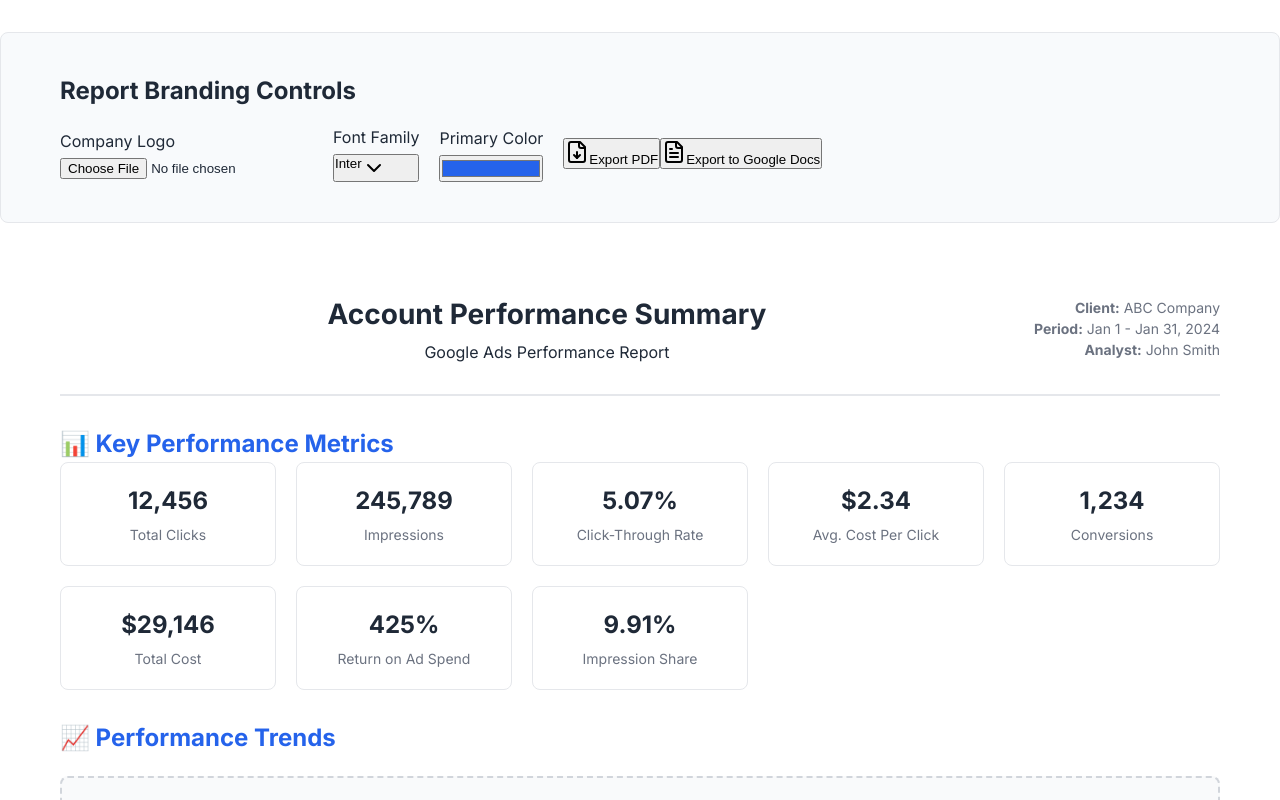
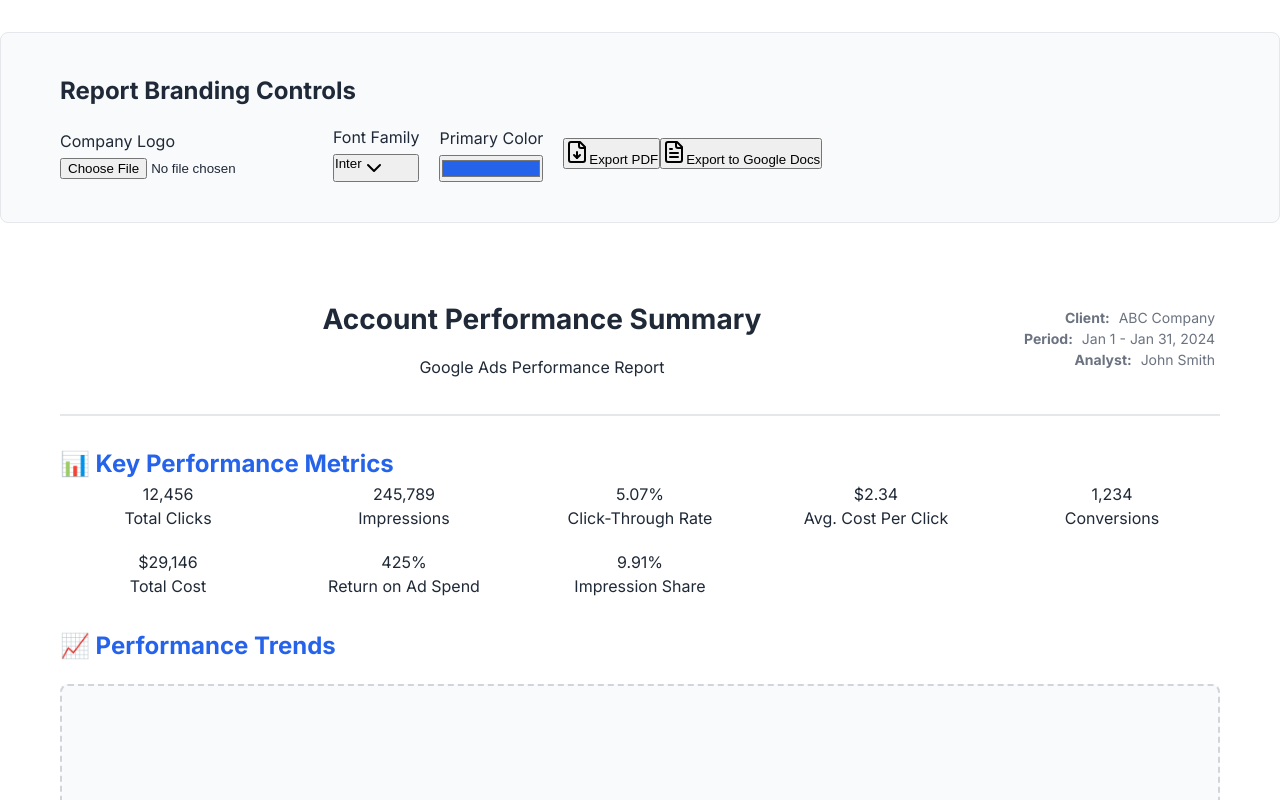
Before and after one commit to akashFairpe/ads-report-studio, a React (Vite) app: page /account-performance in a window 1280 px wide. Shown: the top 800 px of the page. Built offline with nearby package versions, Linux system fonts and the light colour scheme.

Commit message:
Fix broken report
The report is broken and needs to be fixed. The specific issue is not detailed, but the AI will investigate and rectify the problem to ensure the report functions correctly.

```diff
--- a/src/pages/AccountPerformance.tsx
+++ b/src/pages/AccountPerformance.tsx
@@ -54,9 +54,130 @@ const AccountPerformance = () => {
 
   return (
     <div className="min-h-screen bg-background" style={reportStyle}>
+      <style>{`
+        .branding-controls {
+          background: #f8fafc;
+          padding: 20px;
+          margin-bottom: 20px;
+          border-radius: 8px;
+          border: 1px solid #e5e7eb;
+        }
+
+        .branding-row {
+          display: flex;
+          gap: 20px;
+          align-items: center;
+          flex-wrap: wrap;
+        }
+
+        .branding-item {
+          display: flex;
+          flex-direction: column;
+          gap: 5px;
+        }
+
+        .report-header {
+          display: flex;
+          align-items: center;
+          justify-content: space-between;
+          padding: 30px 0;
+          border-bottom: 2px solid #e5e7eb;
+          margin-bottom: 30px;
+        }
+
+        .logo-section img {
+          max-height: 60px;
+          max-width: 200px;
+        }
+
+        .report-title {
+          text-align: center;
+          flex-grow: 1;
+        }
+
+        .report-title h1 {
+          font-size: 28px;
+          font-weight: 700;
+          margin-bottom: 5px;
+        }
+
+        .report-meta {
+          text-align: right;
+          font-size: 14px;
+          color: #6b7280;
+        }
+
+        .overview-metrics {
+          display: grid;
+          grid-template-columns: repeat(auto-fit, minmax(200px, 1fr));
+          gap: 20px;
+          margin-bottom: 30px;
+        }
+
+        .chart-placeholder {
+          background: #f9fafb;
+          border: 2px dashed #d1d5db;
+          border-radius: 8px;
+          padding: 40px;
+          text-align: center;
+          color: #6b7280;
+          height: 300px;
+          display: flex;
+          align-items: center;
+          justify-content: center;
+          font-style: italic;
+        }
+
+        .report-footer {
+          margin-top: 40px;
+          padding-top: 20px;
+          border-top: 1px solid #e5e7eb;
+          display: flex;
+          justify-content: space-between;
+          align-items: center;
+          font-size: 12px;
+          color: #6b7280;
+        }
+
+        [contenteditable="true"] {
+          border: 1px dashed transparent;
+          padding: 4px;
+          border-radius: 4px;
+          transition: all 0.2s ease;
+        }
+
+        [contenteditable="true"]:hover {
+          border-color: #3b82f6;
+          background-color: rgba(59, 130, 246, 0.05);
+        }
+
+        [contenteditable="true"]:focus {
+          outline: 2px solid #3b82f6;
+          border-color: #3b82f6;
+          background-color: rgba(59, 130, 246, 0.05);
+        }
+
+        @media (max-width: 768px) {
+          .report-header {
+            flex-direction: column;
+            text-align: center;
+            gap: 16px;
+          }
+
+          .branding-row {
+            flex-direction: column;
+            align-items: stretch;
+          }
+
+          .overview-metrics {
+            grid-template-columns: 1fr;
+          }
+        }
+      `}</style>
+
       {/* Branding Controls */}
       <div className="branding-controls">
-        <div className="container">
+        <div className="container max-w-6xl mx-auto px-4">
           <h2 className="text-lg font-semibold mb-4 text-foreground">Report Branding Controls</h2>
           <div className="branding-row">
             <div className="branding-item">
@@ -97,11 +218,11 @@ const AccountPerformance = () => {
         </div>
       </div>
 
-      <div className="container">
+      <div className="container max-w-6xl mx-auto px-4">
         {/* Report Header */}
         <header className="report-header">
           <div className="logo-section">
-            {logoUrl && <img src={logoUrl} alt="Company Logo" className="max-h-15 max-w-50" />}
+            {logoUrl && <img src={logoUrl} alt="Company Logo" />}
           </div>
           <div className="report-title">
             <h1 contentEditable={true} suppressContentEditableWarning={true}>
@@ -124,52 +245,52 @@ const AccountPerformance = () => {
             📊 Key Performance Metrics
           </h2>
           <div className="overview-metrics">
-            <Card className="metric-card">
+            <Card>
               <CardContent className="text-center p-6">
-                <div className="metric-value text-2xl font-bold text-primary">12,456</div>
-                <div className="metric-label text-sm text-muted-foreground uppercase tracking-wide">Total Clicks</div>
+                <div className="text-3xl font-bold text-primary mb-2">12,456</div>
+                <div className="text-sm text-muted-foreground uppercase tracking-wide">Total Clicks</div>
               </CardContent>
             </Card>
-            <Card className="metric-card">
+            <Card>
               <CardContent className="text-center p-6">
-                <div className="metric-value text-2xl font-bold text-primary">245,789</div>
-                <div className="metric-label text-sm text-muted-foreground uppercase tracking-wide">Impressions</div>
+                <div className="text-3xl font-bold text-primary mb-2">245,789</div>
+                <div className="text-sm text-muted-foreground uppercase tracking-wide">Impressions</div>
               </CardContent>
             </Card>
-            <Card className="metric-card">
+            <Card>
               <CardContent className="text-center p-6">
-                <div className="metric-value text-2xl font-bold text-primary">5.07%</div>
-                <div className="metric-label text-sm text-muted-foreground uppercase tracking-wide">Click-Through Rate</div>
+                <div className="text-3xl font-bold text-primary mb-2">5.07%</div>
+                <div className="text-sm text-muted-foreground uppercase tracking-wide">Click-Through Rate</div>
               </CardContent>
             </Card>
-            <Card className="metric-card">
+            <Card>
               <CardContent className="text-center p-6">
-                <div className="metric-value text-2xl font-bold text-primary">$2.34</div>
-                <div className="metric-label text-sm text-muted-foreground uppercase tracking-wide">Avg. Cost Per Click</div>
+                <div className="text-3xl font-bold text-primary mb-2">$2.34</div>
+                <div className="text-sm text-muted-foreground uppercase tracking-wide">Avg. Cost Per Click</div>
               </CardContent>
             </Card>
-            <Card className="metric-card">
+            <Card>
               <CardContent className="text-center p-6">
-                <div className="metric-value text-2xl font-bold text-primary">1,234</div>
-                <div className="metric-label text-sm text-muted-foreground uppercase tracking-wide">Conversions</div>
+                <div className="text-3xl font-bold text-primary mb-2">1,234</div>
+                <div className="text-sm text-muted-foreground uppercase tracking-wide">Conversions</div>
               </CardContent>
             </Card>
-            <Card className="metric-card">
+            <Card>
               <CardContent className="text-center p-6">
-                <div className="metric-value text-2xl font-bold text-primary">$29,146</div>
-                <div className="metric-label text-sm text-muted-foreground uppercase tracking-wide">Total Cost</div>
+                <div className="text-3xl font-bold text-primary mb-2">$29,146</div>
+                <div className="text-sm text-muted-foreground uppercase tracking-wide">Total Cost</div>
               </CardContent>
             </Card>
-            <Card className="metric-card">
+            <Card>
               <CardContent className="text-center p-6">
-                <div className="metric-value text-2xl font-bold text-primary">425%</div>
-                <div className="metric-label text-sm text-muted-foreground uppercase tracking-wide">Return on Ad Spend</div>
+                <div className="text-3xl font-bold text-primary mb-2">425%</div>
+                <div className="text-sm text-muted-foreground uppercase tracking-wide">Return on Ad Spend</div>
               </CardContent>
             </Card>
-            <Card className="metric-card">
+            <Card>
               <CardContent className="text-center p-6">
-                <div className="metric-value text-2xl font-bold text-primary">9.91%</div>
-                <div className="metric-label text-sm text-muted-foreground uppercase tracking-wide">Impression Share</div>
+                <div className="text-3xl font-bold text-primary mb-2">9.91%</div>
+                <div className="text-sm text-muted-foreground uppercase tracking-wide">Impression Share</div>
               </CardContent>
             </Card>
           </div>
@@ -182,7 +303,7 @@ const AccountPerformance = () => {
           </h2>
           <Card>
             <CardContent className="p-6">
-              <div className="chart-placeholder flex items-center justify-center h-75 text-muted-foreground italic">
+              <div className="chart-placeholder">
                 [Trend Chart: Spend vs Conversions Over Time]<br />
                 {/* API Integration Point: Replace with chart library data */}
               </div>
```
